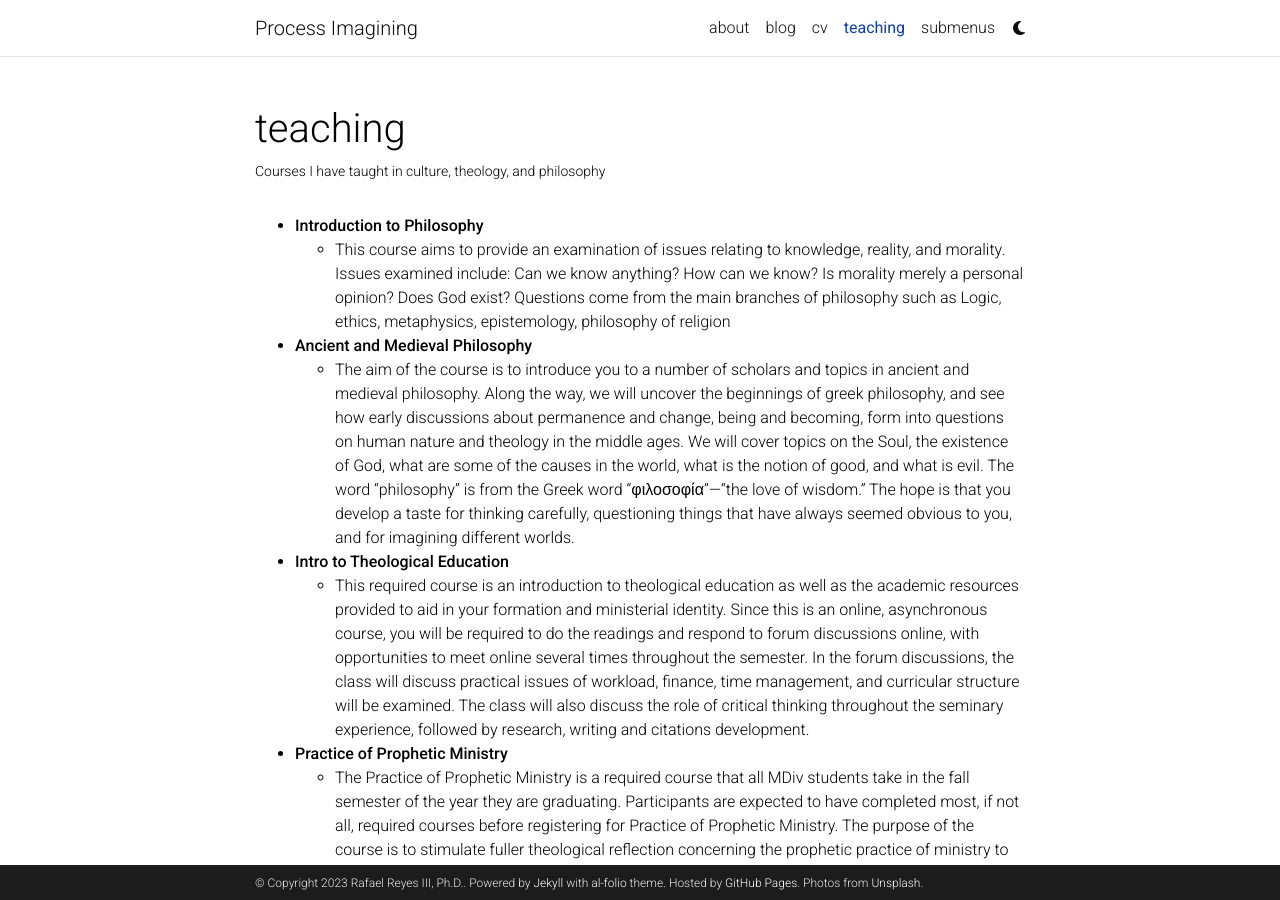
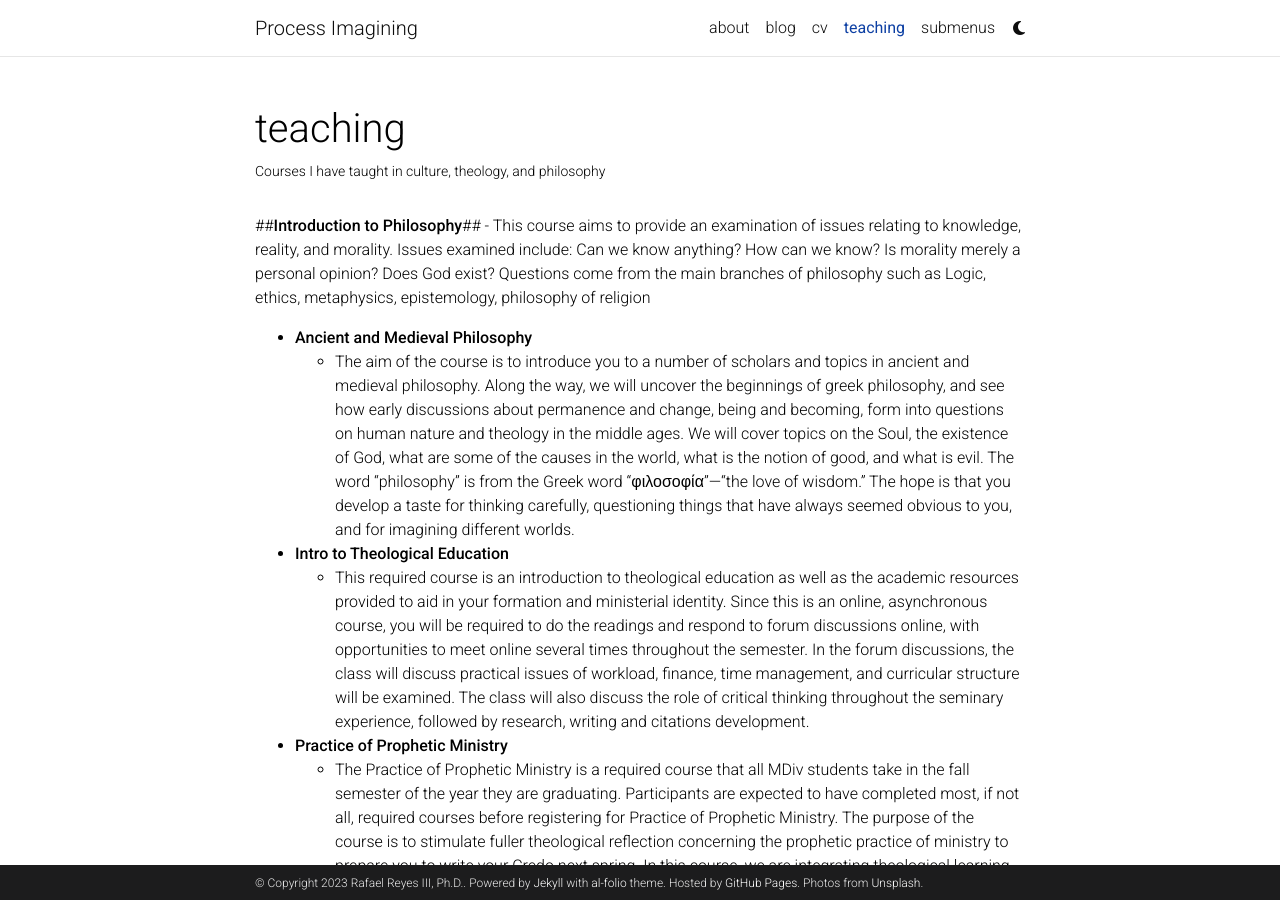
Before and after one commit to rafaelr3/pi.github.io, a Jekyll site: the page built from _pages/teaching.md, in a window 1280 px wide and 900 px high. Built offline with Jekyll 4.4.1, drawn with Linux system fonts in a browser that asks for light colours; comment, search, counter and statistics services are not loaded; a style sheet for code colours, icons or effects is not loaded.

```diff
--- a/_pages/teaching.md
+++ b/_pages/teaching.md
@@ -7,7 +7,7 @@ nav: true
 nav_order: 5
 ---
 
-- __Introduction to Philosophy__
+##__Introduction to Philosophy__##
     - This course aims to provide an examination of issues relating to knowledge, reality, and morality.  Issues examined include: Can we know anything? How can we know? Is morality merely a personal opinion? Does God exist? Questions come from the main branches of philosophy such as Logic, ethics, metaphysics, epistemology, philosophy of religion
 
 - __Ancient and Medieval Philosophy__
```
